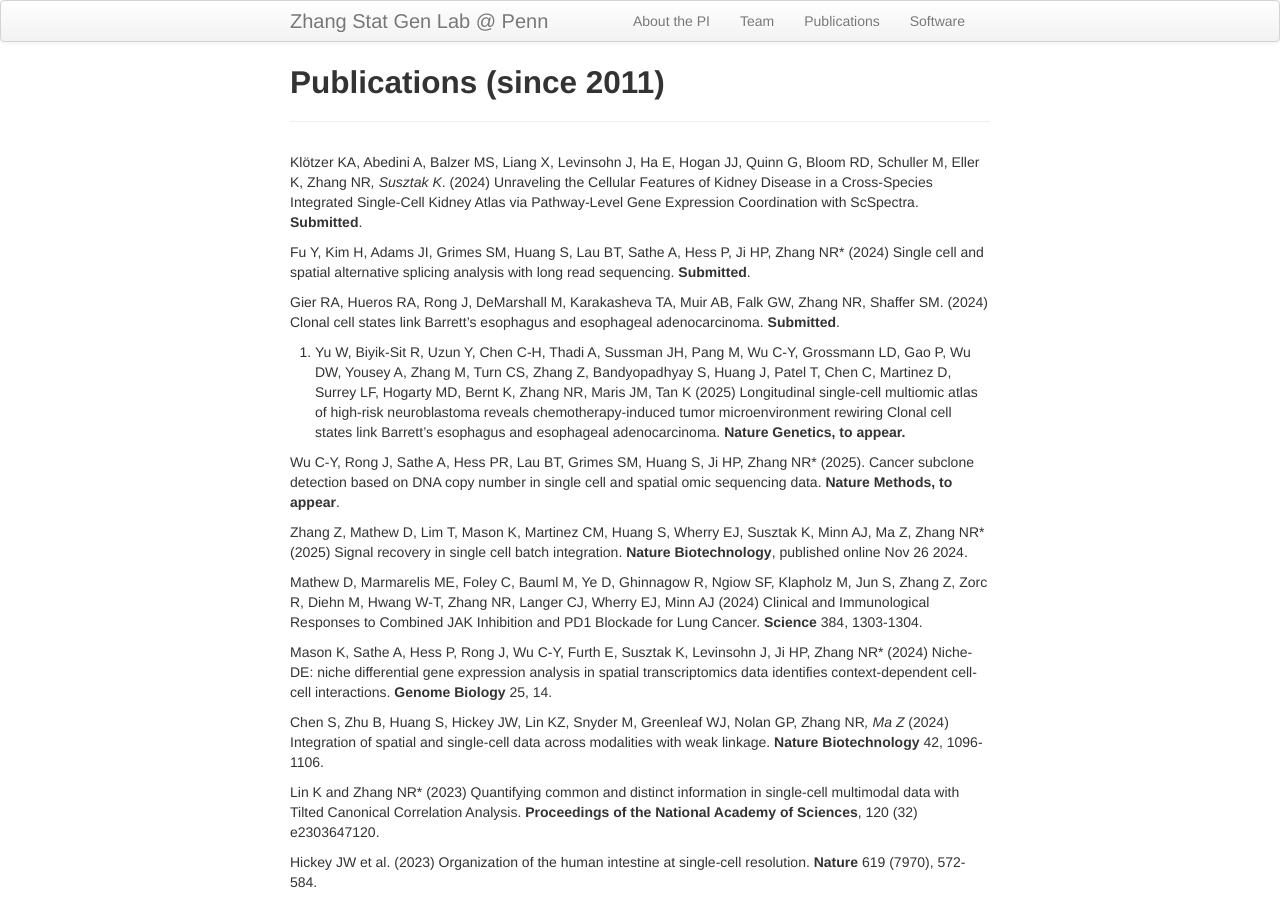
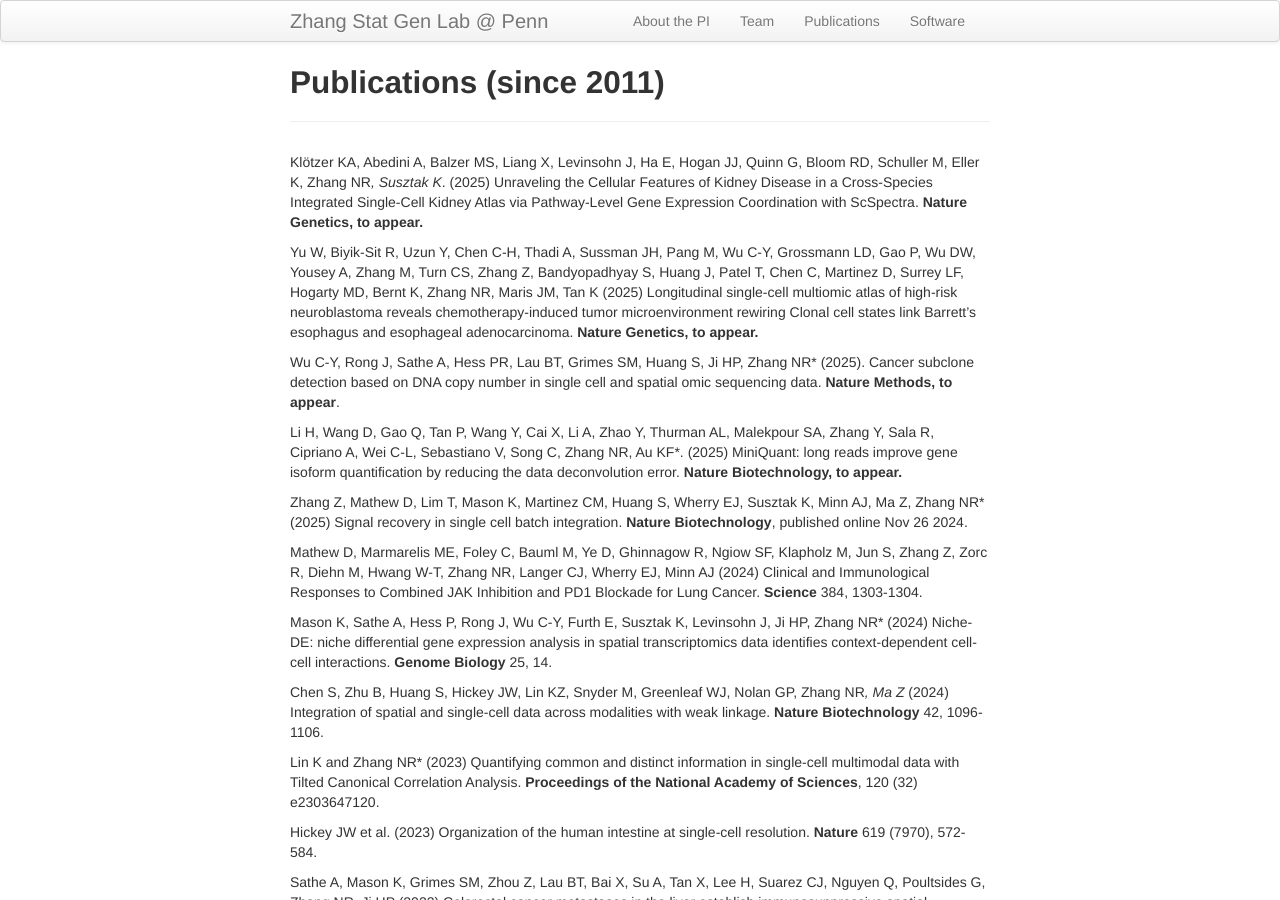
Before and after one commit to nzhanglab/nzhanglab.github.io, a Jekyll site: the page built from pages/pub.md, in a window 1280 px wide and 900 px high. Built offline with Jekyll 4.4.1, drawn with Linux system fonts in a browser that asks for light colours.

```diff
--- a/pages/pub.md
+++ b/pages/pub.md
@@ -4,15 +4,13 @@ title: Publications (since 2011)
 description: Publications
 ---
 
-Klötzer KA, Abedini A, Balzer MS, Liang X, Levinsohn J, Ha E, Hogan JJ, Quinn G, Bloom RD, Schuller M, Eller K, Zhang NR*, Susztak K*. (2024) Unraveling the Cellular Features of Kidney Disease in a Cross-Species Integrated Single-Cell Kidney Atlas via Pathway-Level Gene Expression Coordination with ScSpectra.  **Submitted**.
+Klötzer KA, Abedini A, Balzer MS, Liang X, Levinsohn J, Ha E, Hogan JJ, Quinn G, Bloom RD, Schuller M, Eller K, Zhang NR*, Susztak K*. (2025) Unraveling the Cellular Features of Kidney Disease in a Cross-Species Integrated Single-Cell Kidney Atlas via Pathway-Level Gene Expression Coordination with ScSpectra.  **Nature Genetics, to appear.**
 
-Fu Y, Kim H, Adams JI, Grimes SM, Huang S, Lau BT, Sathe A, Hess P, Ji HP, Zhang NR* (2024) Single cell and spatial alternative splicing analysis with long read sequencing.  **Submitted**.
-
-Gier RA, Hueros RA, Rong J, DeMarshall M, Karakasheva TA, Muir AB, Falk GW, Zhang NR, Shaffer SM. (2024) Clonal cell states link Barrett’s esophagus and esophageal adenocarcinoma.  **Submitted**.
-
-1.	Yu W, Biyik-Sit R, Uzun Y, Chen C-H, Thadi A, Sussman JH, Pang M, Wu C-Y, Grossmann LD, Gao P, Wu DW, Yousey A, Zhang M, Turn CS, Zhang Z, Bandyopadhyay S, Huang J, Patel T, Chen C, Martinez D, Surrey LF, Hogarty MD, Bernt K, Zhang NR, Maris JM, Tan K (2025) Longitudinal single-cell multiomic atlas of high-risk neuroblastoma reveals chemotherapy-induced tumor microenvironment rewiring Clonal cell states link Barrett’s esophagus and esophageal adenocarcinoma.  **Nature Genetics, to appear.**
+Yu W, Biyik-Sit R, Uzun Y, Chen C-H, Thadi A, Sussman JH, Pang M, Wu C-Y, Grossmann LD, Gao P, Wu DW, Yousey A, Zhang M, Turn CS, Zhang Z, Bandyopadhyay S, Huang J, Patel T, Chen C, Martinez D, Surrey LF, Hogarty MD, Bernt K, Zhang NR, Maris JM, Tan K (2025) Longitudinal single-cell multiomic atlas of high-risk neuroblastoma reveals chemotherapy-induced tumor microenvironment rewiring Clonal cell states link Barrett’s esophagus and esophageal adenocarcinoma.  **Nature Genetics, to appear.**
 
 Wu C-Y, Rong J, Sathe A, Hess PR, Lau BT, Grimes SM, Huang S, Ji HP, Zhang NR* (2025). Cancer subclone detection based on DNA copy number in single cell and spatial omic sequencing data.  **Nature Methods, to appear**.
+
+Li H, Wang D, Gao Q, Tan P, Wang Y, Cai X, Li A, Zhao Y, Thurman AL, Malekpour SA, Zhang Y, Sala R, Cipriano A, Wei C-L, Sebastiano V, Song C, Zhang NR, Au KF*. (2025) MiniQuant: long reads improve gene isoform quantification by reducing the data deconvolution error.  **Nature Biotechnology, to appear.**
 
 Zhang Z, Mathew D, Lim T, Mason K, Martinez CM, Huang S, Wherry EJ, Susztak K, Minn AJ, Ma Z, Zhang NR* (2025) Signal recovery in single cell batch integration. **Nature Biotechnology**,  published online Nov 26 2024.
 
```
Also changed, not shown: pages/software.md (+6 -0 lines), pages/team.md (+4 -0 lines), assets/pics/labphoto1.jpg (added), assets/pics/labphoto2.jpg (added), 1 other file.
